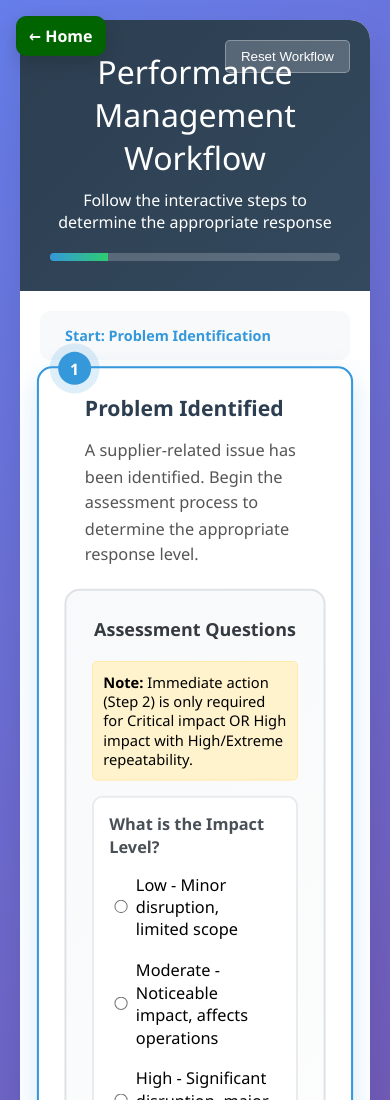
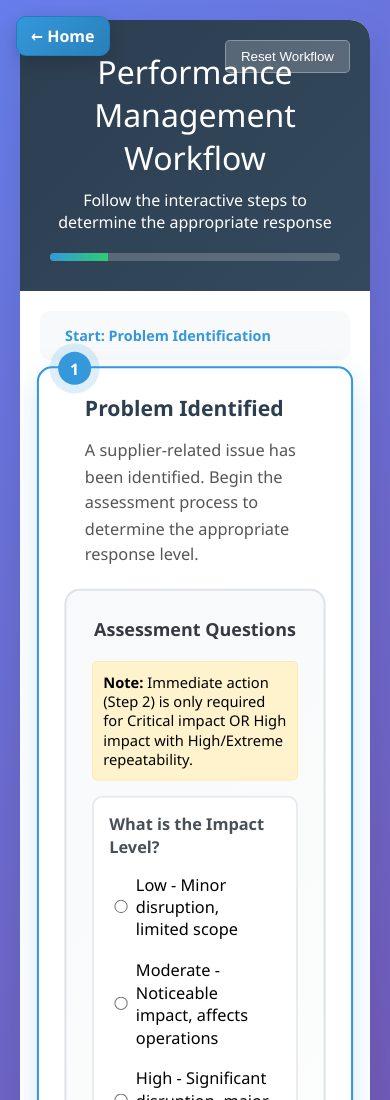
Before and after one commit to RazCand/DPItools, a plain HTML site: page performance.html in a window 390 px wide. Shown: the top 1100 px of the page. Drawn offline with Linux system fonts and the light colour scheme.

Commit message:
coloring

```diff
--- a/performance.html
+++ b/performance.html
@@ -112,6 +112,28 @@
             font-size: 0.9em;
             animation: pulse 1.5s infinite;
         }
+
+.home-btn{
+  position: fixed;
+  top: 16px;
+  left: 16px;
+  z-index: 1000;
+  text-decoration: none;
+  color:#fff;
+  background: linear-gradient(135deg, #3498db, #2980b9); /* performance blue */
+  border:1px solid #217dbb;
+  padding: 8px 14px;
+  border-radius: 10px;
+  font-weight:600;
+  box-shadow: 0 6px 18px rgba(0,0,0,.15);
+  transition: background .15s ease, transform .12s ease;
+}
+.home-btn:hover{
+  background: linear-gradient(135deg, #2980b9, #1f6699);
+  transform: translateY(-1px);
+}
+.home-btn:active{ transform: translateY(0); }
+
 
         @keyframes pulse {
             0% { transform: scale(1); box-shadow: 0 0 0 0 rgba(52, 152, 219, 0.7); }
@@ -295,24 +317,6 @@
             .assessment-grid {
                 grid-template-columns: 1fr;
             }
-            .home-btn{
-  position: fixed;
-  top: 16px;
-  left: 16px;
-  z-index: 1000;
-  text-decoration: none;
-  color:#fff;
-  background:#006400;
-  border:1px solid #0A5C0A;
-  padding: 8px 12px;
-  border-radius: 10px;
-  font-weight:600;
-  box-shadow: 0 6px 18px rgba(0,0,0,.15);
-  transition: background .15s ease, transform .12s ease;
-}
-.home-btn:hover{ background:#0A5C0A; transform: translateY(-1px); }
-.home-btn:active{ transform: translateY(0); }
-
         }
     </style>
 </head>
```
